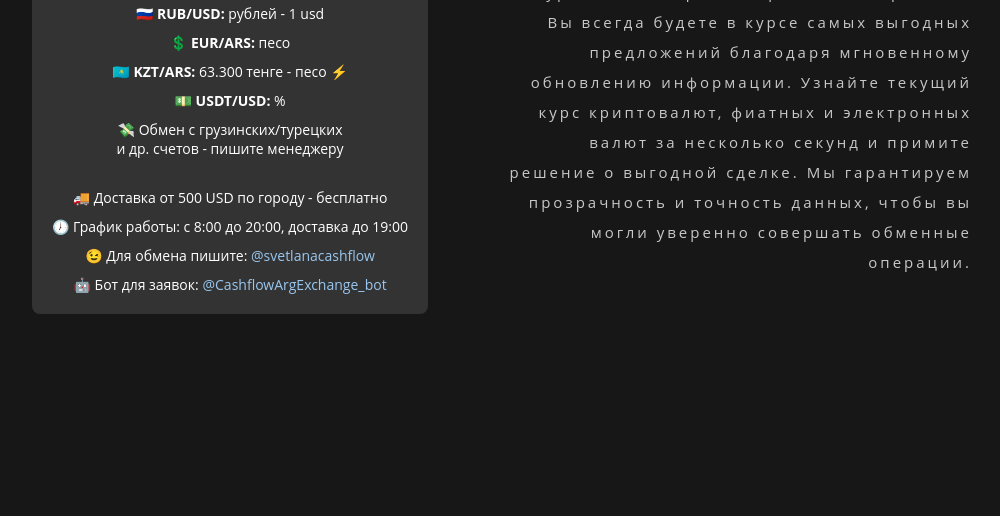
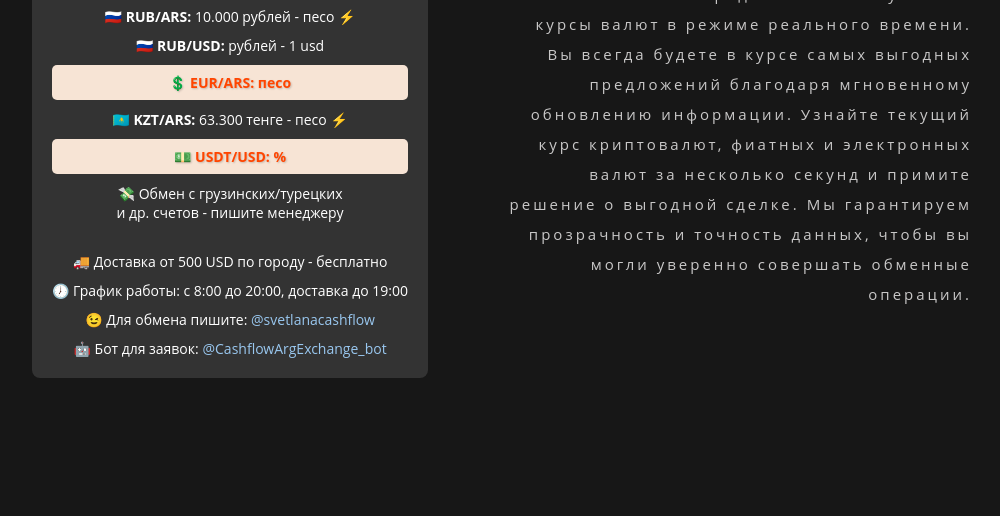
Before and after one commit to sbl-igor/cashflow, a plain HTML site: page index.html in a window 1280 px wide. Shown: the part 1759-2275 px from the top of the page, without its empty margins (138-1138 px from the left). Drawn offline with nearby package versions, Linux system fonts and the light colour scheme; no server answers; a web font is replaced by a local one.

Commit message:
work with table

```diff
--- a/index.html
+++ b/index.html
@@ -89,17 +89,17 @@
                         <h4>Контакты</h4>
                         <ul>
                             <li data-aos="fade-up"
-                            data-aos-delay="200">
+                            data-aos-delay="150">
                                 <a href="https://t.me/svetlanacashflow"><img src="./img/icons-social/icons8-telegram-app.svg" alt="Telegram"></a>
                                 <a href="https://t.me/svetlanacashflow">Telegram</a>
                             </li>
-                            <li data-aos="fade-up"
+                            <!-- <li data-aos="fade-up"
                             data-aos-delay="400">
                                 <a href="https://msng.link/o/?5491137823353=vi"><img src="./img/icons-social/icons8-viber.svg" alt="Viber"></a>
                                 <a href="https://msng.link/o/?5491137823353=vi">Viber</a>
-                            </li>
+                            </li> -->
                             <li data-aos="fade-up"
-                            data-aos-delay="600">
+                            data-aos-delay="300">
                                 <!-- <img src="./img/icons-social/icons8-whatsapp.svg" alt="whatsapp"> -->
                                 <a href="https://wa.me/5491137823353"><img src="./img/icons-social/icons8-whatsapp.svg" alt="whatsapp"></a>
                                 <a href="https://wa.me/5491137823353">Whatsapp</a>
--- a/style.css
+++ b/style.css
@@ -389,6 +389,27 @@ p {
     white-space: normal;
 }
 
+.rates-list .usd-ars,
+.rates-list .usdt-ars,
+.rates-list .eur-ars,
+.rates-list .usdt-usd {
+    font-weight: bold;
+    color: #ff4500;
+    background-color: #f7e4d5;
+    padding: 8px;
+    border-radius: 5px;
+    margin-bottom: 5px;
+    text-shadow: 1px 1px 2px rgba(0, 0, 0, 0.2);
+}
+
+.rates-list .usd-ars:hover,
+.rates-list .usdt-ars:hover,
+.rates-list .eur-ars:hover,
+.rates-list .usdt-usd:hover {
+    background-color: #ffdfa6;
+    transition: background-color 0.3s ease;
+}
+
 /* --------------- Tab-section --------------- */
 
 .tabs__nav {
```
